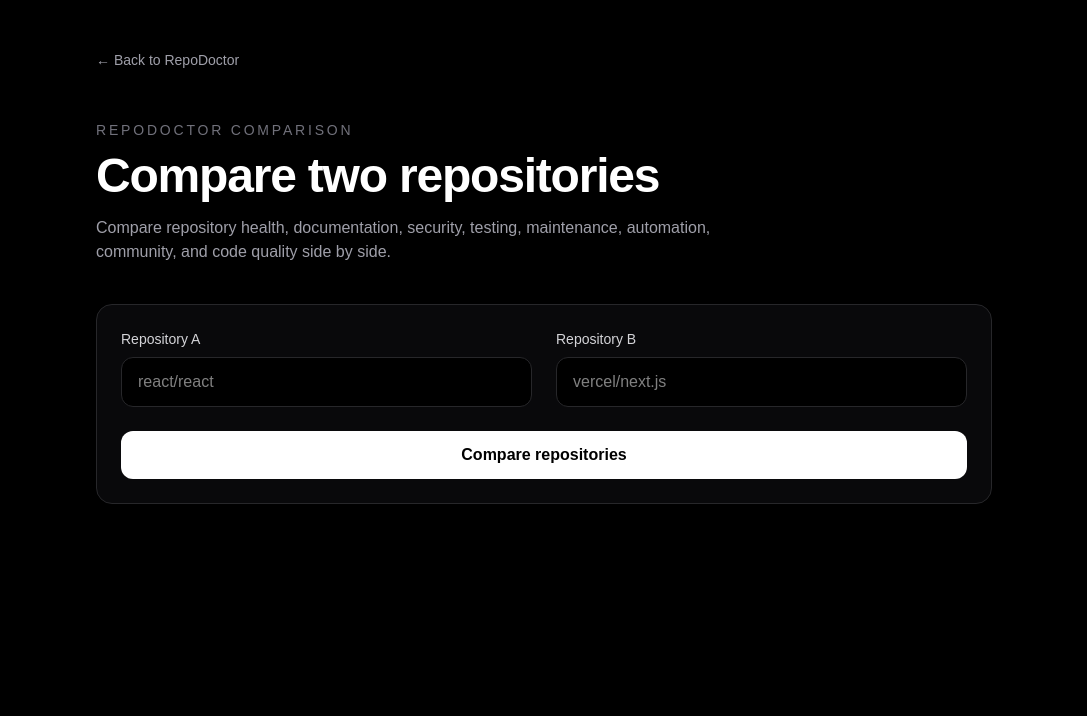
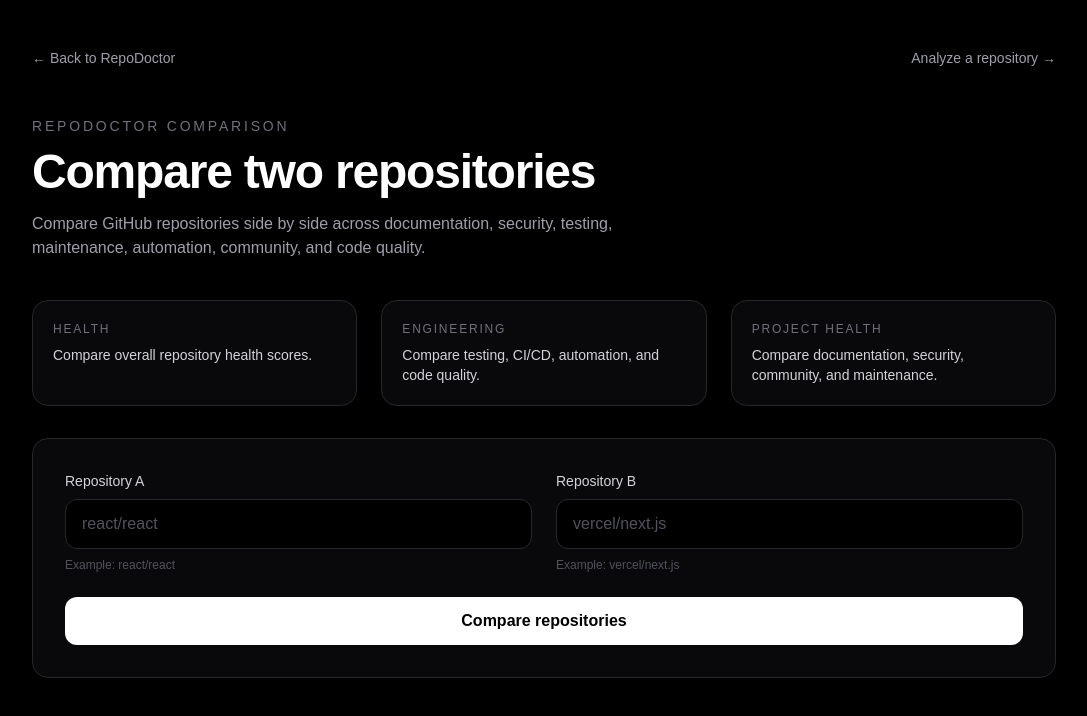
Before and after one commit to Jewel777/RepoDoctor, a Next.js app: page /compare in a window 1280 px wide. Shown: the top 716 px of the page, without its empty margins (96-1183 px from the left). Built offline with nearby package versions, Linux system fonts and the light colour scheme.

Commit message:
Polish repository comparison page

```diff
--- a/app/compare/page.tsx
+++ b/app/compare/page.tsx
@@ -46,13 +46,22 @@
 
   return (
     <main className="min-h-screen bg-black px-6 py-12 text-white">
-      <div className="mx-auto max-w-4xl">
+      <div className="mx-auto max-w-5xl">
+        <div className="flex items-center justify-between">
           <Link
             href="/"
             className="text-sm text-zinc-400 transition hover:text-white"
           >
             ← Back to RepoDoctor
           </Link>
+
+          <Link
+            href="/report/Jewel777/RepoDoctor"
+            className="text-sm text-zinc-400 transition hover:text-white"
+          >
+            Analyze a repository →
+          </Link>
+        </div>
 
         <div className="mt-12">
           <p className="text-sm uppercase tracking-[0.2em] text-zinc-500">
@@ -64,14 +73,44 @@
           </h1>
 
           <p className="mt-4 max-w-2xl text-zinc-400">
-            Compare repository health, documentation, security, testing,
-            maintenance, automation, community, and code quality side by side.
+            Compare GitHub repositories side by side across documentation,
+            security, testing, maintenance, automation, community, and code
+            quality.
           </p>
+        </div>
+
+        <div className="mt-10 grid gap-6 md:grid-cols-3">
+          <div className="rounded-2xl border border-zinc-800 bg-zinc-950 p-5">
+            <p className="text-xs uppercase tracking-[0.15em] text-zinc-500">
+              Health
+            </p>
+            <p className="mt-2 text-sm text-zinc-300">
+              Compare overall repository health scores.
+            </p>
+          </div>
+
+          <div className="rounded-2xl border border-zinc-800 bg-zinc-950 p-5">
+            <p className="text-xs uppercase tracking-[0.15em] text-zinc-500">
+              Engineering
+            </p>
+            <p className="mt-2 text-sm text-zinc-300">
+              Compare testing, CI/CD, automation, and code quality.
+            </p>
+          </div>
+
+          <div className="rounded-2xl border border-zinc-800 bg-zinc-950 p-5">
+            <p className="text-xs uppercase tracking-[0.15em] text-zinc-500">
+              Project Health
+            </p>
+            <p className="mt-2 text-sm text-zinc-300">
+              Compare documentation, security, community, and maintenance.
+            </p>
+          </div>
         </div>
 
         <form
           onSubmit={handleSubmit}
-          className="mt-10 rounded-2xl border border-zinc-800 bg-zinc-950 p-6"
+          className="mt-8 rounded-2xl border border-zinc-800 bg-zinc-950 p-6 sm:p-8"
         >
           <div className="grid gap-6 md:grid-cols-2">
             <div>
@@ -87,8 +126,12 @@
                 value={repoA}
                 onChange={(event) => setRepoA(event.target.value)}
                 placeholder="react/react"
-                className="w-full rounded-xl border border-zinc-800 bg-black px-4 py-3 outline-none focus:border-zinc-600"
+                className="w-full rounded-xl border border-zinc-800 bg-black px-4 py-3 text-white outline-none transition placeholder:text-zinc-600 focus:border-zinc-600"
               />
+
+              <p className="mt-2 text-xs text-zinc-600">
+                Example: react/react
+              </p>
             </div>
 
             <div>
@@ -104,12 +147,20 @@
                 value={repoB}
                 onChange={(event) => setRepoB(event.target.value)}
                 placeholder="vercel/next.js"
-                className="w-full rounded-xl border border-zinc-800 bg-black px-4 py-3 outline-none focus:border-zinc-600"
+                className="w-full rounded-xl border border-zinc-800 bg-black px-4 py-3 text-white outline-none transition placeholder:text-zinc-600 focus:border-zinc-600"
               />
+
+              <p className="mt-2 text-xs text-zinc-600">
+                Example: vercel/next.js
+              </p>
             </div>
           </div>
 
-          {error && <p className="mt-4 text-sm text-red-400">{error}</p>}
+          {error && (
+            <div className="mt-5 rounded-xl border border-red-500/30 bg-red-500/10 px-4 py-3">
+              <p className="text-sm text-red-300">{error}</p>
+            </div>
+          )}
 
           <button
             type="submit"
```
Lines whose indentation alone changed are shown as unchanged.
